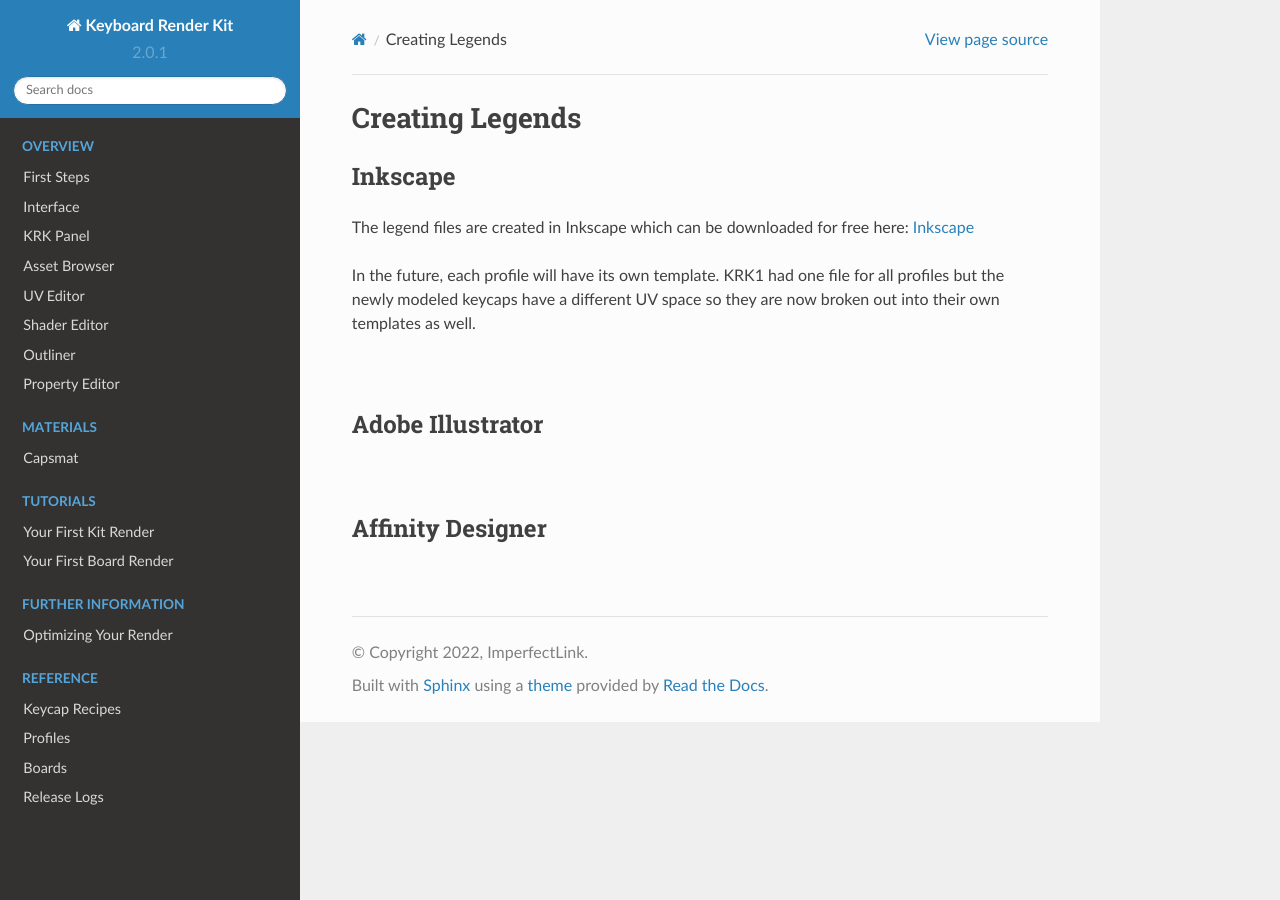
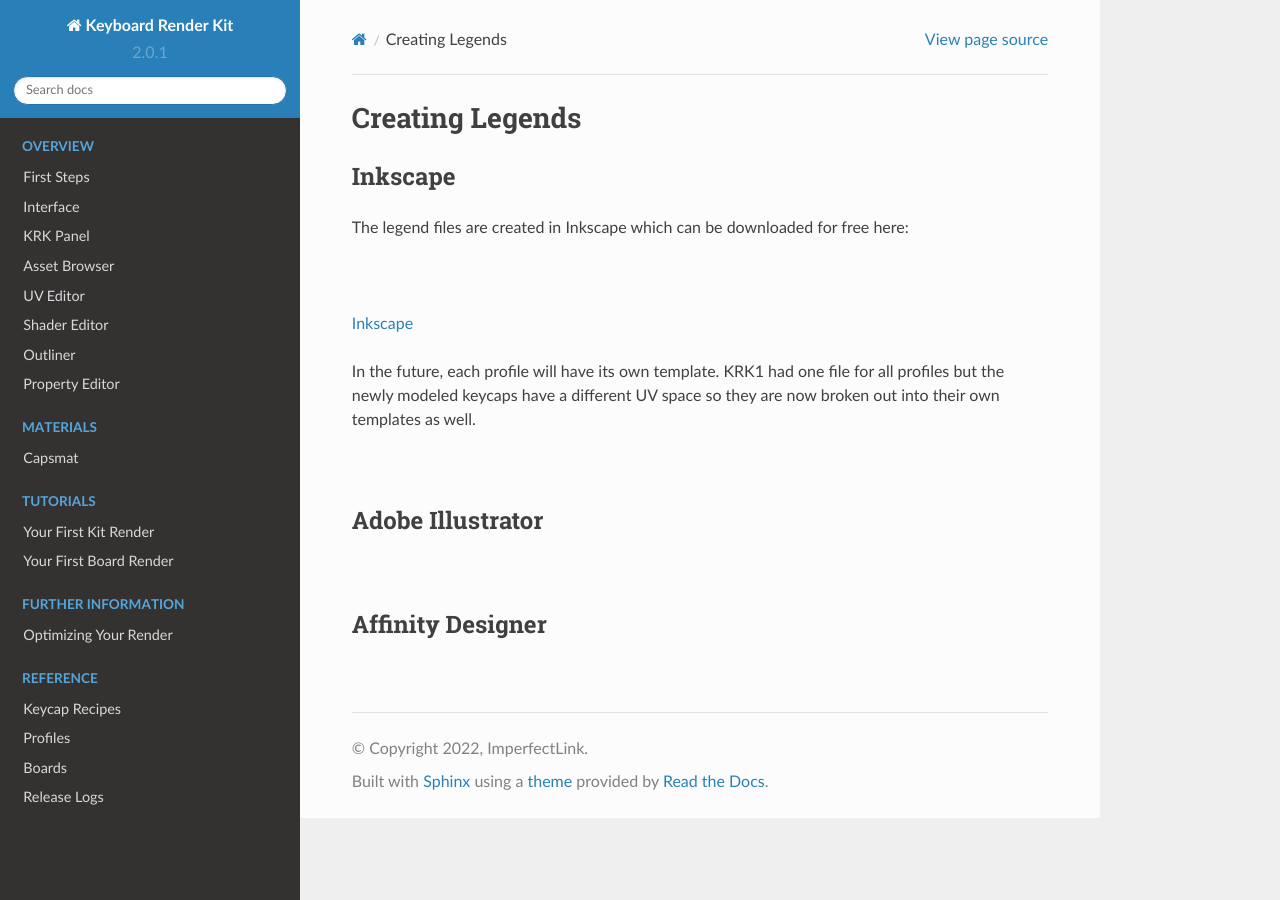
Before and after one commit to imperfectlink/KeyboardRenderKit, a Sphinx documentation site: the page built from docs/source/legends.rst, in a window 1280 px wide. Built offline with Sphinx 7.4.7 and the Read the Docs theme 2.0.0, drawn with Linux system fonts in a browser that asks for light colours.

Commit message:
Update legends.rst

```diff
--- a/docs/source/legends.rst
+++ b/docs/source/legends.rst
@@ -2,7 +2,11 @@ Creating Legends
 ====
 Inkscape
 ~~~~
-The legend files are created in Inkscape which can be downloaded for free here: `Inkscape <www.inscape.org>`_
+The legend files are created in Inkscape which can be downloaded for free here:
+
+|
+
+`Inkscape <www.inscape.org>`_
 
 In the future, each profile will have its own template. KRK1 had one file for all profiles but the newly modeled keycaps have a different UV space so they are now broken out into their own templates as well.
 
```
